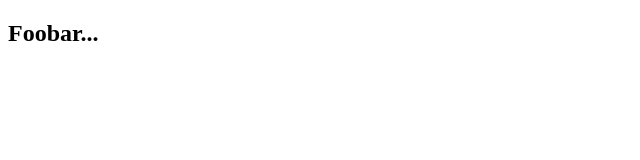
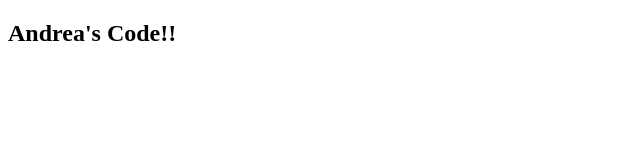
Before and after one commit to 0beatrice/foobar, a plain HTML site: page index.html in a window 1280 px wide. Shown: the whole page, without its empty margins (0-640 px from the left). Drawn offline with Linux system fonts and the light colour scheme.

Commit message:
updated h2 with name

```diff
--- a/index.html
+++ b/index.html
@@ -6,6 +6,6 @@
     <title>Document</title>
 </head>
 <body>
-    <h2> Foobar...</h2>
+    <h2> Andrea's Code!! </h2>
 </body>
 </html>
```
